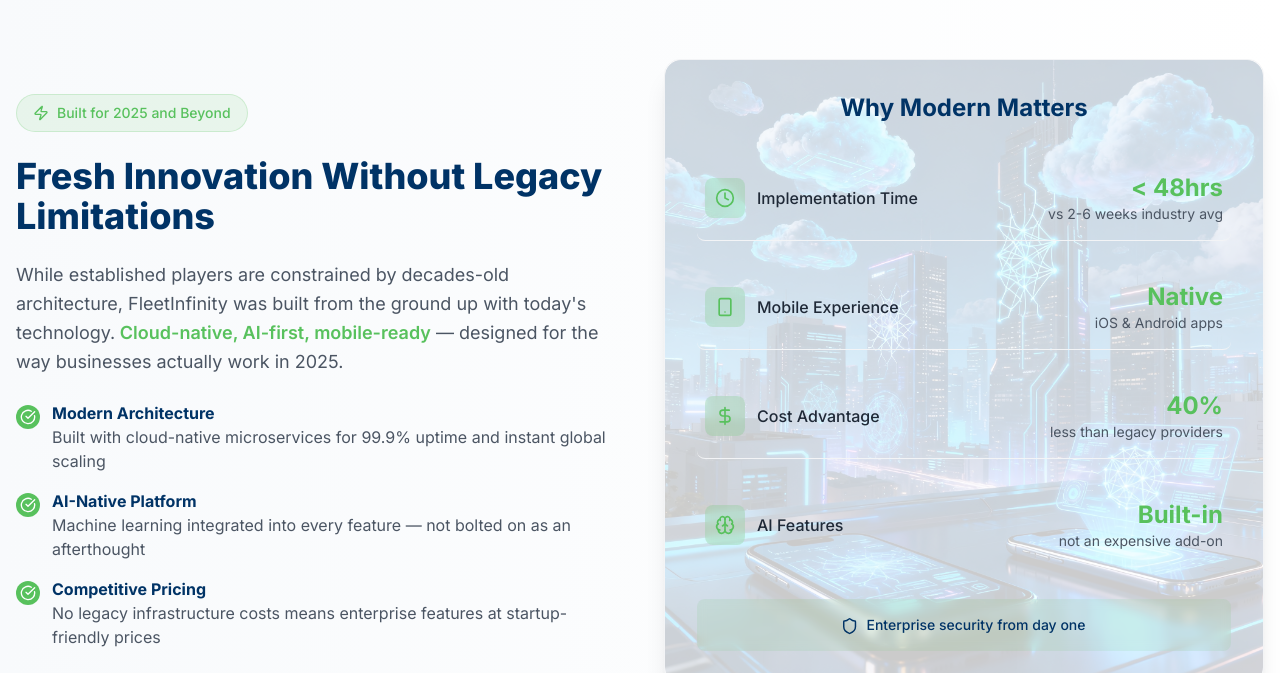
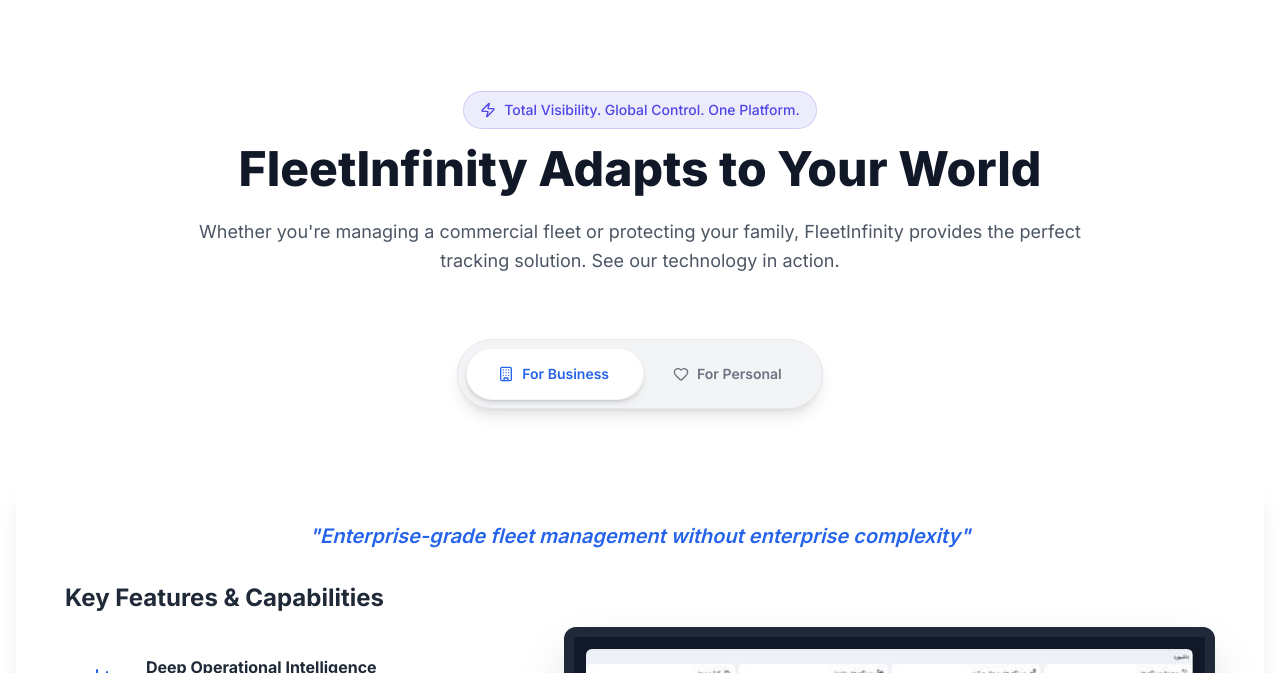
Before and after one commit to Bahareh-Esteki/fleetinfinity, a Next.js app: page / in a window 1280 px wide. Shown: the part 2087-2760 px from the top of the page. Built offline with nearby package versions, Linux system fonts and the light colour scheme.

Commit message:
homepage building

```diff
--- a/app/components/AuthorityAndInnovation.js
+++ b/app/components/AuthorityAndInnovation.js
@@ -16,7 +16,7 @@ const AuthorityAndInnovation = () => {
       icon: <Globe className="w-8 h-8" />,
       title: "Global Performance, Zero Compromise",
       description:
-        "Our proprietary microservice architecture guarantees absolute high availability and unmatched speed. This standard ensures real-time data is delivered with true zero-latency, achieving location accuracy down to $\\pm 3\\text{ meters}$.",
+        "Our proprietary microservice architecture guarantees absolute high availability and unmatched speed. This standard ensures real-time data is delivered with true zero-latency, achieving location accuracy down to **±3m**.",
       accent: "text-blue-600 bg-blue-50",
       bg: "hover:shadow-blue-200",
     },
@@ -47,7 +47,7 @@ const AuthorityAndInnovation = () => {
     },
     {
       title: "Real-Time Accuracy",
-      value: "$\\pm 3\\text{m}$",
+      value: "±3m",
       icon: <Globe className="w-5 h-5" />,
     },
     {
--- a/app/page.js
+++ b/app/page.js
@@ -90,85 +90,7 @@ export default function HomePage() {
       {/* Hero Section */}
       <ModernHero />
       <AuthorityAndInnovation />
-      {/* --- Trust Builder / Innovation Advantage Section --- */}
-      <section className="py-16 bg-gradient-to-r from-slate-50 to-white">
-        <div className="container mx-auto px-4">
-          <div className="grid lg:grid-cols-2 gap-12 items-center">
-            {/* Left: Innovation Message */}
-            <div className="space-y-6">
-              <div className="inline-flex items-center gap-2 bg-brand-green/10 border border-brand-green/20 rounded-full px-4 py-2 text-sm font-medium text-brand-green">
-                <Zap className="w-4 h-4" />
-                Built for 2025 and Beyond
-              </div>
 
-              <h2 className="text-3xl md:text-4xl font-extrabold text-brand-dark-blue">
-                Fresh Innovation Without Legacy Limitations
-              </h2>
-
-              <p className="text-lg text-gray-600 leading-relaxed">
-                While established players are constrained by decades-old
-                architecture, FleetInfinity was built from the ground up with
-                today's technology.
-                <span className="text-brand-green font-semibold">
-                  {" "}
-                  Cloud-native, AI-first, mobile-ready
-                </span>{" "}
-                — designed for the way businesses actually work in 2025.
-              </p>
-
-              {/* Key Differentiators */}
-              <div className="space-y-4">
-                <div className="flex items-start gap-3">
-                  <div className="flex-shrink-0 w-6 h-6 bg-brand-green rounded-full flex items-center justify-center mt-1">
-                    <CheckCircle className="w-4 h-4 text-white" />
-                  </div>
-                  <div>
-                    <h4 className="font-bold text-brand-dark-blue">
-                      Modern Architecture
-                    </h4>
-                    <p className="text-gray-600">
-                      Built with cloud-native microservices for 99.9% uptime and
-                      instant global scaling
-                    </p>
-                  </div>
-                </div>
-
-                <div className="flex items-start gap-3">
-                  <div className="flex-shrink-0 w-6 h-6 bg-brand-green rounded-full flex items-center justify-center mt-1">
-                    <CheckCircle className="w-4 h-4 text-white" />
-                  </div>
-                  <div>
-                    <h4 className="font-bold text-brand-dark-blue">
-                      AI-Native Platform
-                    </h4>
-                    <p className="text-gray-600">
-                      Machine learning integrated into every feature — not
-                      bolted on as an afterthought
-                    </p>
-                  </div>
-                </div>
-
-                <div className="flex items-start gap-3">
-                  <div className="flex-shrink-0 w-6 h-6 bg-brand-green rounded-full flex items-center justify-center mt-1">
-                    <CheckCircle className="w-4 h-4 text-white" />
-                  </div>
-                  <div>
-                    <h4 className="font-bold text-brand-dark-blue">
-                      Competitive Pricing
-                    </h4>
-                    <p className="text-gray-600">
-                      No legacy infrastructure costs means enterprise features
-                      at startup-friendly prices
-                    </p>
-                  </div>
-                </div>
-              </div>
-            </div>
-
-            <AnimatedStatsPanel />
-          </div>
-        </div>
-      </section>
       <MorphingPlatformShowcase />
       <RealDeviceCompatibilityShowcase />
 
```
